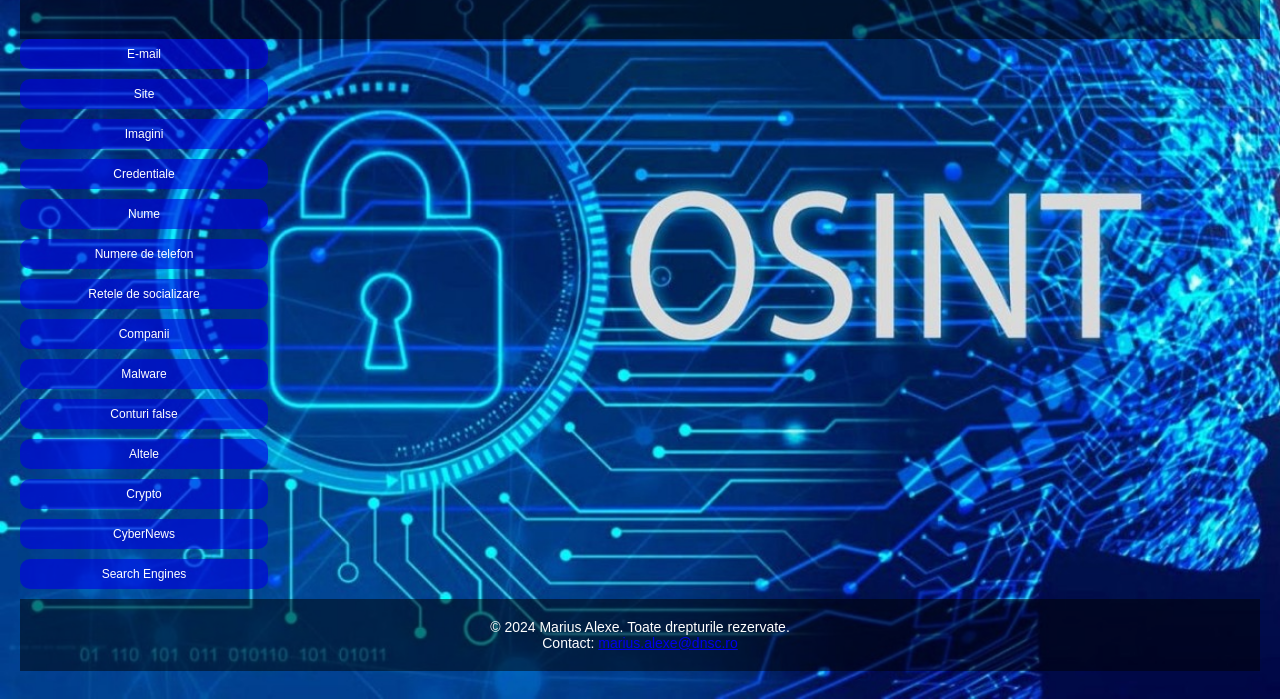
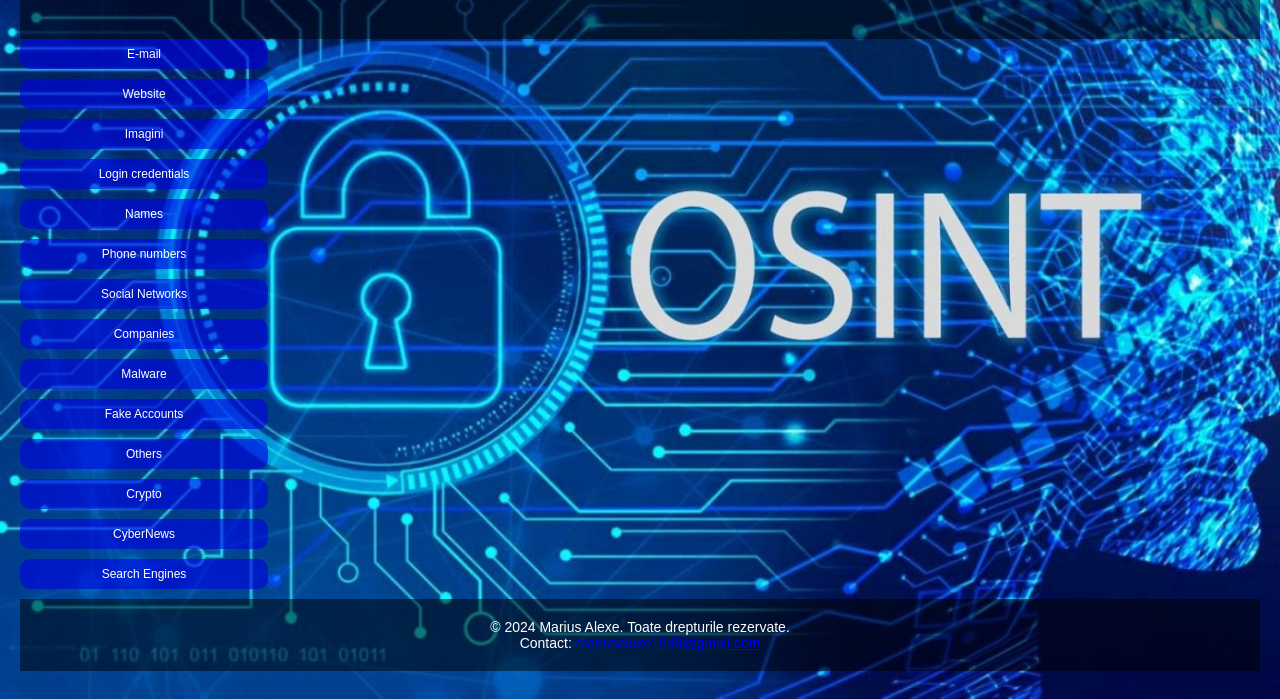
Before and after one commit to mariusalexe1948/OSINT, a plain HTML site: page Site.html in a window 1280 px wide. Shown: the part 101-800 px from the top of the page. Drawn offline with Linux system fonts and the light colour scheme.

Commit message:
Update Site.html

```diff
--- a/Site.html
+++ b/Site.html
@@ -25,7 +25,7 @@
 		<a href="https://thatsthem.com/" target="_blank"title="Free people serch engine">That's them</a>
 	</div>
 
-	<button onclick="toggleDropdown('myDropdown1')" class="dropdown-btn">Site</button>
+	<button onclick="toggleDropdown('myDropdown1')" class="dropdown-btn">Website</button>
 	<div id="myDropdown1" class="dropdown-content">
 		<a href="https://www.siteexplainer.com/" target="_blank"title="SiteExplainer is a website dedicated to simplifying and summarizing complicated landing pages and corporate jargon used on websites">Site Explainer</a>
 		<a href="https://archive.is/" target="_blank"title="Web archiving site, that saves snapshots on demand">Archive</a>
@@ -53,7 +53,7 @@
 
 	</div>
 
-	<button onclick="toggleDropdown('myDropdown3')" class="dropdown-btn">Credentiale</button>
+	<button onclick="toggleDropdown('myDropdown3')" class="dropdown-btn">Login credentials</button>
 	<div id="myDropdown3" class="dropdown-content">
 		<a href="https://weleakinfo.io/" target="_blank"title="Provides leaked breached databases downloads">Info Leak</a>
 		<a href="https://snusbase.com/" target="_blank"title="Data breach search engine">Snus Base</a>
@@ -67,7 +67,7 @@
 		<a href="https://leakcheck.io/" target="_blank"title="Make sure credentials haven't been compromised">Leack check</a>
 	</div>
 
-	 <button onclick="toggleDropdown('myDropdown4')" class="dropdown-btn">Nume</button>
+	 <button onclick="toggleDropdown('myDropdown4')" class="dropdown-btn">Names</button>
 	<div id="myDropdown4" class="dropdown-content">
 		<a href="https://www.whitepages.com/" target="_blank"title="Find accurate phone numbers, addresses and emails from the most trusted U.S. white pages phone directory and address lookup since 1997">White pages</a>
 		<a href="https://www.truepeoplesearch.com/" target="_blank"title="Free people search service">True people search</a>
@@ -81,7 +81,7 @@
 		<a href="https://thatsthem.com/" target="_blank"title="Free people serch engine">That's them</a>
 	</div>
 
-	 <button onclick="toggleDropdown('myDropdown5')" class="dropdown-btn">Numere de telefon</button>
+	 <button onclick="toggleDropdown('myDropdown5')" class="dropdown-btn">Phone numbers</button>
 	 <div id="myDropdown5" class="dropdown-content">
 		<a href="https://www.truecaller.com/" target="_blank"title="Find caller's ID">True caller</a>
 		<a href="https://foundit.mobi/" target="_blank"title="Locate any phone, anywhere."> Found It</a>
@@ -95,7 +95,7 @@
 		<a href="https://thatsthem.com/" target="_blank"title="Free people serch engine">That's them</a>
 	</div>
 
-	 <button onclick="toggleDropdown('myDropdown6')" class="dropdown-btn">Retele de socializare</button>
+	 <button onclick="toggleDropdown('myDropdown6')" class="dropdown-btn">Social Networks</button>
 	 <div id="myDropdown6" class="dropdown-content">
 		 <a href="https://tinfoleak.com/" target="_blank"title="Twitter user leak search">TInfoLeak</a>
 		 <a href="https://intelx.io/tools" target="_blank"title="Free open source intelligence tools to help with investigations">Intelix</a>
@@ -106,7 +106,7 @@
 		 <a href="https://fb-down.net/" target="_blank"title="Facebook video downloader online">FB Down</a>
 	</div>
 
-	 <button onclick="toggleDropdown('myDropdown7')" class="dropdown-btn">Companii</button>
+	 <button onclick="toggleDropdown('myDropdown7')" class="dropdown-btn">Companies</button>
 	 <div id="myDropdown7" class="dropdown-content">
 		<a href="https://opencorporates.com/" target="_blank"title="Largest open legal-entity database, providing a single unified set of company records from over 140 government registries">Open Corporates</a>
 		<a href="https://www.aihitdata.com/" target="_blank"title="A unique source of company information. It stores and continually updates huge amounts of company data">Ai Hit</a>
@@ -120,13 +120,13 @@
 		<a href="https://www.scamadviser.com/" target="_blank"title="The biggest database of scams">Scam Adviser</a>
 	</div>
 
-	<button onclick="toggleDropdown('myDropdown9')" class="dropdown-btn">Conturi false</button>
+	<button onclick="toggleDropdown('myDropdown9')" class="dropdown-btn">Fake Accounts</button>
 	 <div id="myDropdown9" class="dropdown-content">
 		<a href="https://www.random-name-generator.com/" target="_blank"title="Fake name, email and phone generator is perfect for filling a form, finding your baby name or writing a fiction story">Random name generator</a>
 		<a href="https://thispersondoesnotexist.com/" target="_blank"title="The ability of AI to generate fake visuals">Fake persons generator</a>
 		<a href="https://privacy.com/" target="_blank"title="Pay with virtual privacy cards that shield your card info.">Privacy</a>
 	</div>
-	<button onclick="toggleDropdown('myDropdown10')" class="dropdown-btn">Altele</button>
+	<button onclick="toggleDropdown('myDropdown10')" class="dropdown-btn">Others</button>
 	 <div id="myDropdown10" class="dropdown-content">
 		<a href="https://osintframework.com/" target="_blank"title="OSINT Tools">OSINT Framework</a>
 		<a href="https://wigle.net/" target="_blank"title="Maps and database of 802.11 wireless networks, with statistics, submitted by wardrivers, netstumblers, and net huggers">Wireless Networks</a>
@@ -181,7 +181,7 @@
 
 	<footer>
    		 <p>&copy; 2024 Marius Alexe. Toate drepturile rezervate.</p>
-   		 <p>Contact: <a href="mailto:marius.alexe@dnsc.ro">marius.alexe@dnsc.ro</a></p>
+   		 <p>Contact: <a href="mailto:mariusalexe1948@gmail.com">mariusalexe1948@gmail.com</a></p>
 	</footer>
 <script>
 function toggleDropdown(contentId) {
```
